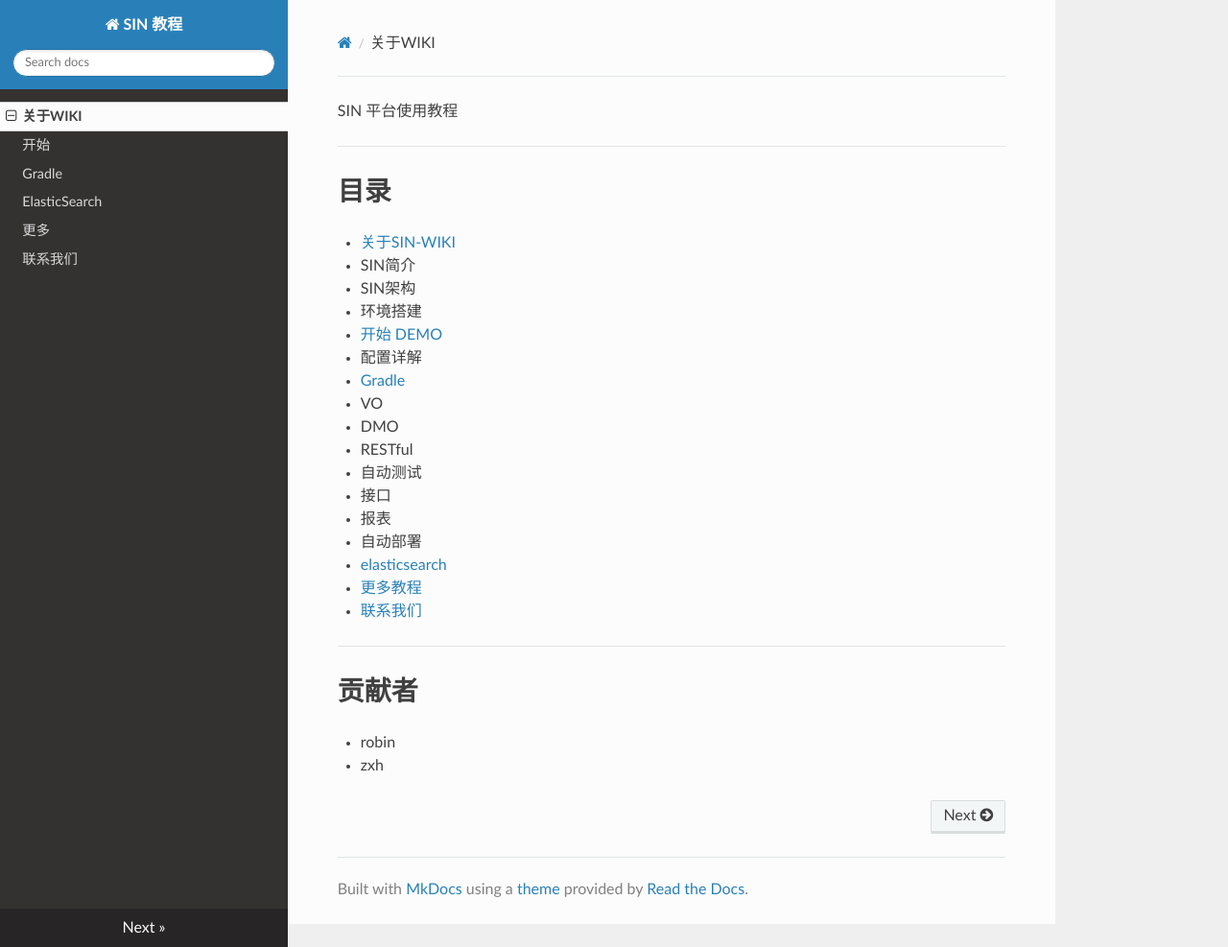
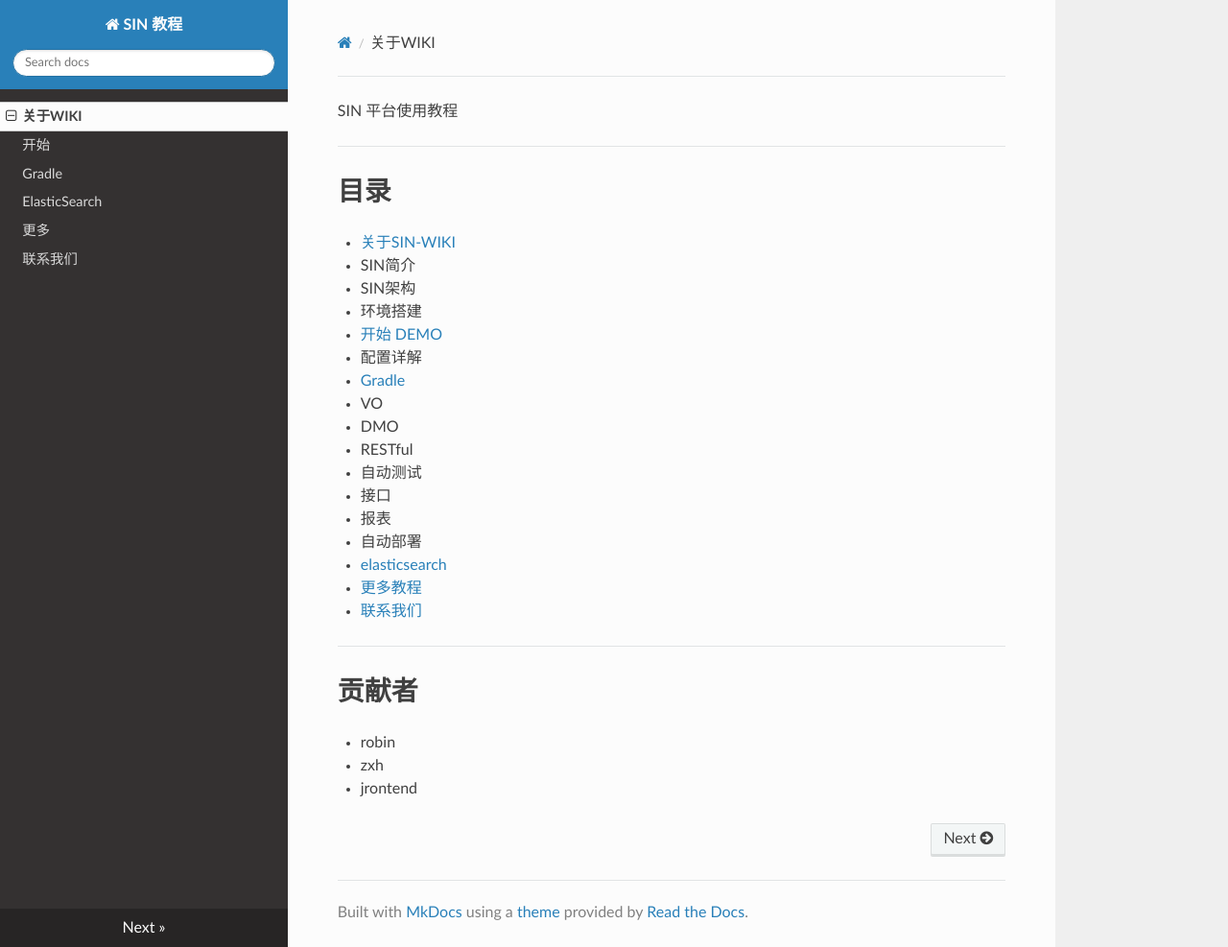
Before and after one commit to ETENG-WIKI/SIN-WIKI, an MkDocs documentation site: the page built from docs/index.md, in a window 1280 px wide and 987 px high. Shown: the whole window at 96% size. Built offline with MkDocs 1.6.1, drawn with Linux system fonts in a browser that asks for light colours; nearby versions of some CDN libraries; old or Windows-style settings are respelled for this version of MkDocs.

Commit message:
add a contributer

```diff
--- a/docs/index.md
+++ b/docs/index.md
@@ -31,3 +31,4 @@
 
 * robin
 * zxh
+* jrontend
```
